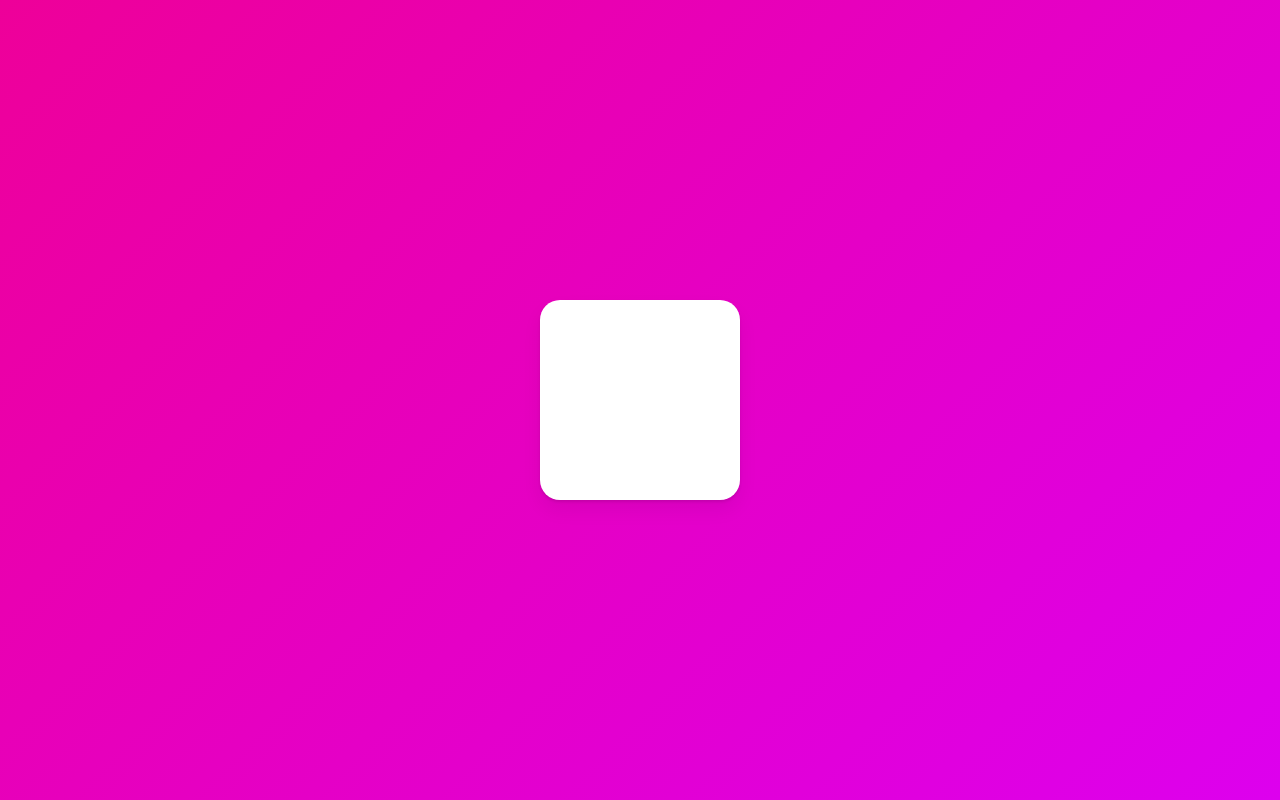
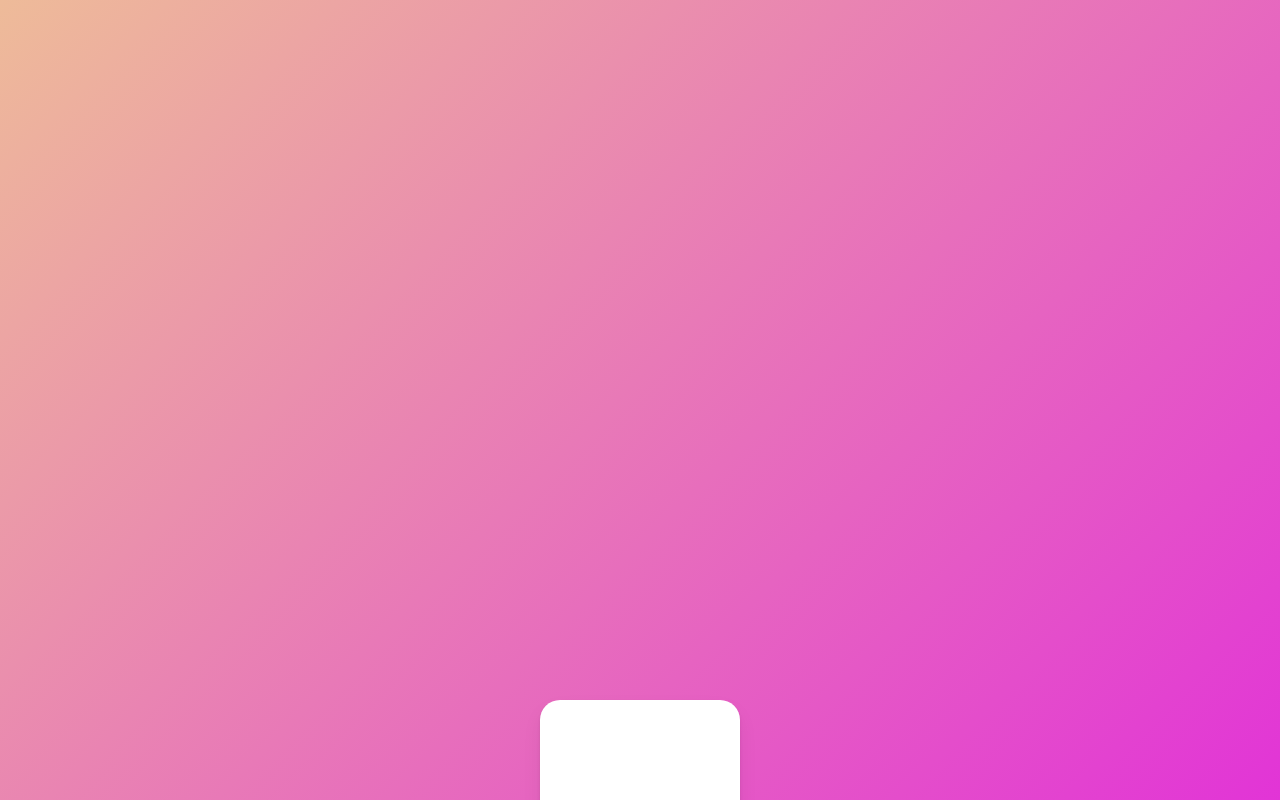
Before and after one commit to kimdoyeonn/react-masterclass, a React (Create React App) app: page / in a window 1280 px wide. Shown: the top 800 px of the page. Built offline with nearby package versions, Linux system fonts and the light colour scheme.

Commit message:
#7.9 MotionValues part Three

```diff
--- a/src/App.tsx
+++ b/src/App.tsx
@@ -1,13 +1,18 @@
 import styled from 'styled-components';
-import { motion, useMotionValue, useTransform } from 'framer-motion';
-import { useEffect, useRef } from 'react';
+import {
+  motion,
+  useMotionValue,
+  useTransform,
+  useViewportScroll,
+} from 'framer-motion';
 
-const Wrapper = styled.div`
-  height: 100vh;
+const Wrapper = styled(motion.div)`
+  height: 200vh;
   width: 100vw;
   display: flex;
   justify-content: center;
   align-items: center;
+  background-color: linear-gradient(135deg, rgb(238, 0, 153), rgb(221, 0, 238));
 `;
 
 const Box = styled(motion.div)`
@@ -20,10 +25,22 @@
 
 function App() {
   const x = useMotionValue(0);
-  const potato = useTransform(x, [-800, 0, 800], [2, 1, 0.1]);
+  const rotateZ = useTransform(x, [-800, 800], [-360, 360]);
+  const gradient = useTransform(
+    x,
+    [-800, 0, 800],
+    [
+      'linear-gradient(135deg, rgb(138, 23 ,253), rgb(65, 171, 130))',
+      'linear-gradient(135deg, rgb(238, 187 ,153), rgb(221, 0, 238))',
+      'linear-gradient(135deg, rgb(120, 287 ,52), rgb(78, 75, 153))',
+    ]
+  );
+  const { scrollYProgress } = useViewportScroll();
+  const scale = useTransform(scrollYProgress, [0, 1], [1, 5])
+
   return (
-    <Wrapper>
-      <Box style={{ x, scale: potato }} drag='x' dragSnapToOrigin />
+    <Wrapper style={{ background: gradient }}>
+      <Box style={{ x, rotateZ, scale }} drag='x' dragSnapToOrigin />
     </Wrapper>
   );
 }
```
